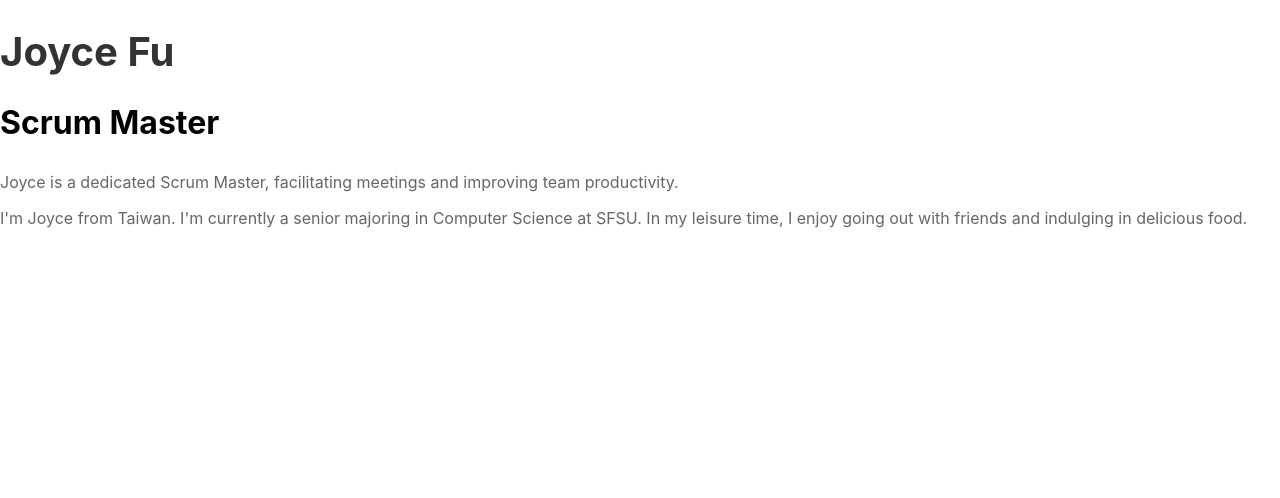
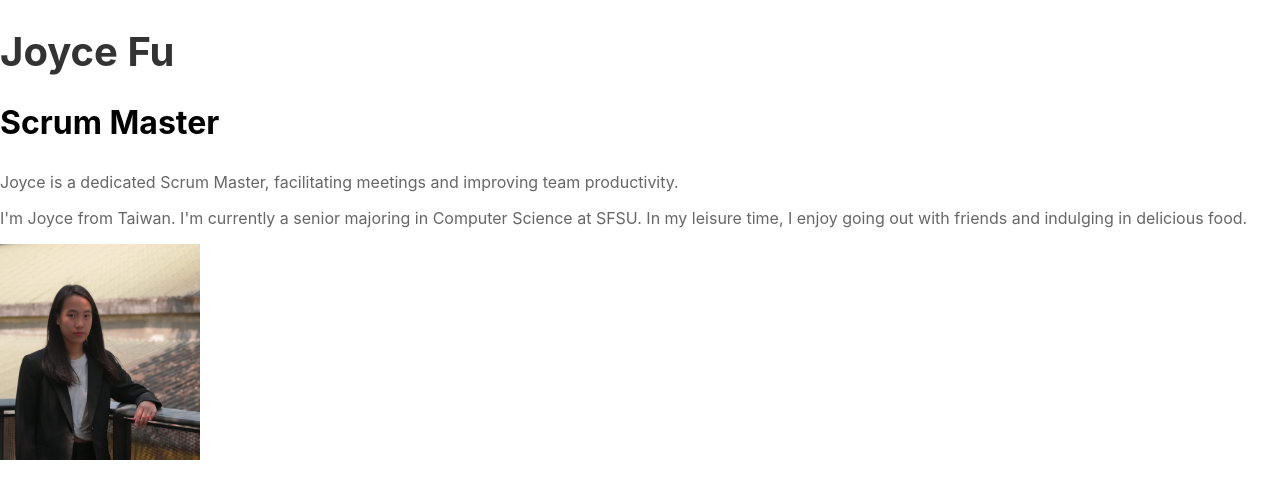
Before and after one commit to NadirAli17/CSC648-Project, a React (Create React App) app in the folder web/: page /team/joyce-fu in a window 1280 px wide. Shown: the top 498 px of the page. Built offline with nearby package versions, Linux system fonts and the light colour scheme.

Commit message:
Update bio

```diff
--- a/web/src/individual-pages/JoyceFu.jsx
+++ b/web/src/individual-pages/JoyceFu.jsx
@@ -1,4 +1,6 @@
 import React from 'react';
+import JoyceImg from '../assets/images/JoyceImage.jpeg';
+
 
 const JoyceFu = () => {
   return (
@@ -7,10 +9,11 @@ const JoyceFu = () => {
       <h2>Scrum Master</h2>
       <p>Joyce is a dedicated Scrum Master, facilitating meetings and improving team productivity.</p>
       <p>I'm Joyce from Taiwan. I'm currently a senior majoring in Computer Science at SFSU. In my leisure time, I enjoy going out with friends and indulging in delicious food.</p>
-      {/* <img
-        src="path to image"
-        alt="img"
-      /> */}
+      { <img
+        src={JoyceImg}  // Use the imported image
+        alt="Joyce Fu"
+        style={{ width: '200px', height: 'auto' }}
+      /> }
     </div>
   );
 };
```
